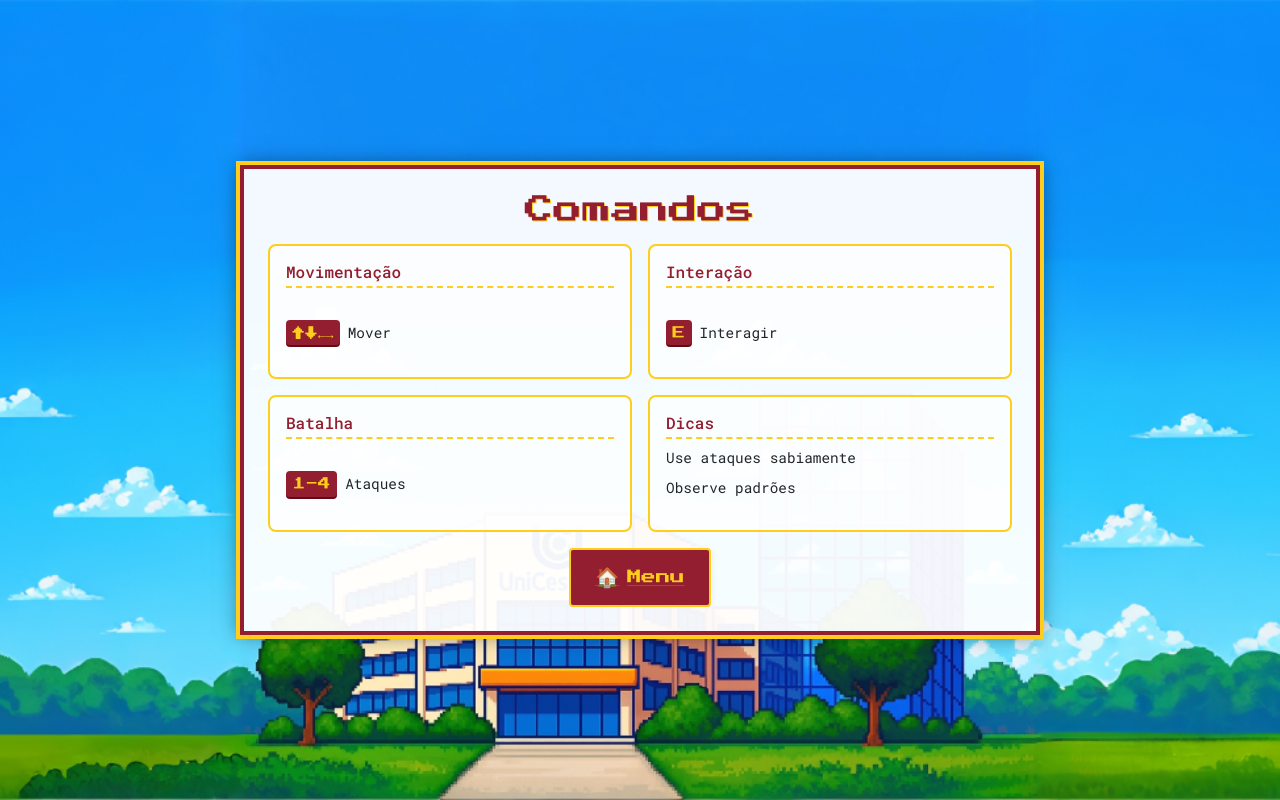
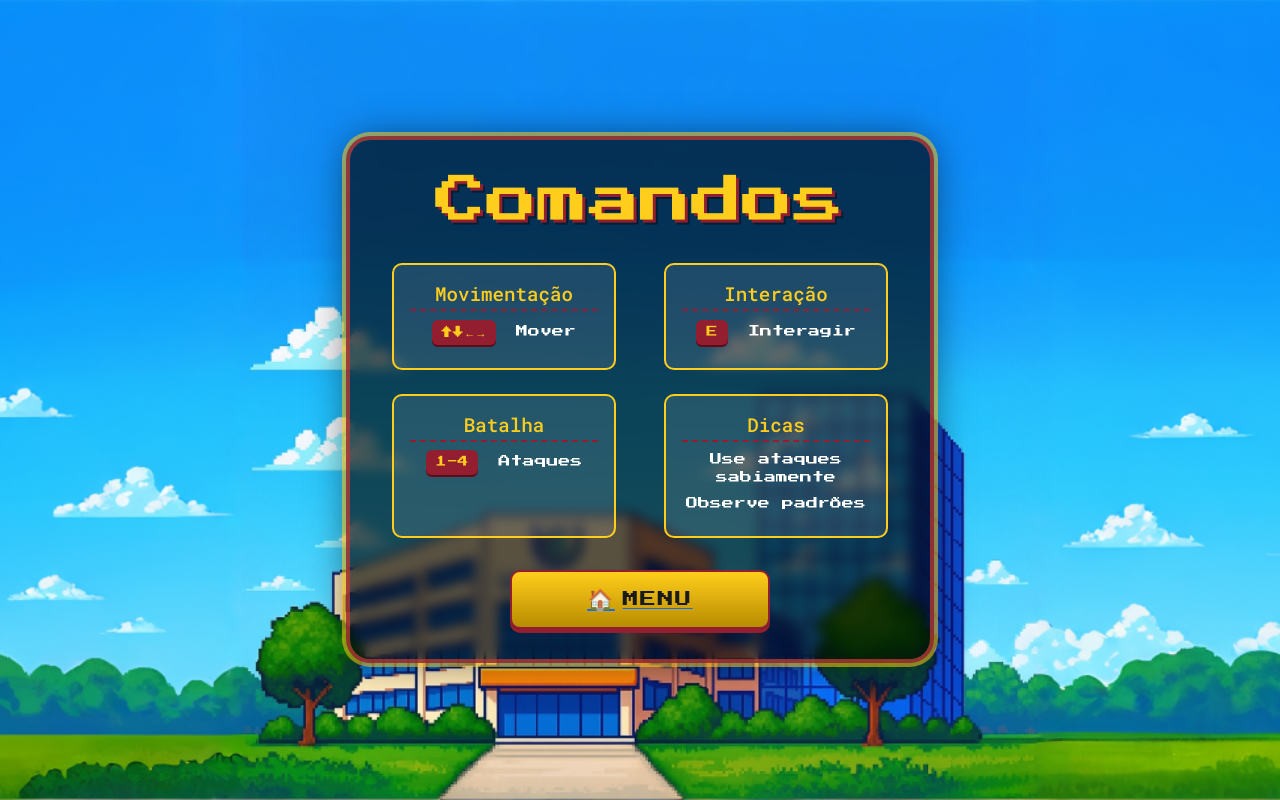
Before and after one commit to joaopaulotr/GameProfessores-Esoft3S, a Vue app in the folder vue/: page /commands in a window 1280 px wide. Built offline with nearby package versions, Linux system fonts and the light colour scheme.

Commit message:
atualização dos comandos

```diff
--- a/vue/src/views/Commands.vue
+++ b/vue/src/views/Commands.vue
@@ -1,32 +1,26 @@
 <template>
   <div class="commands-screen">
     <div class="pokemon-window">
-      <h1>Comandos</h1>
+      <h1 class="commands-title">Comandos</h1>
       <div class="commands-grid">
         <div class="command-section">
           <h2>Movimentação</h2>
           <ul>
-            <br>
             <li><span class="command-key">↑↓←→</span> Mover</li>
           </ul>
         </div>
-
         <div class="command-section">
           <h2>Interação</h2>
           <ul>
-            <br>
             <li><span class="command-key">E</span> Interagir</li>
           </ul>
         </div>
-
         <div class="command-section">
           <h2>Batalha</h2>
           <ul>
-            <br>
             <li><span class="command-key">1-4</span> Ataques</li>
           </ul>
         </div>
-
         <div class="command-section">
           <h2>Dicas</h2>
           <ul>
@@ -35,7 +29,6 @@
           </ul>
         </div>
       </div>
-
       <div class="button-container">
         <router-link to="/menu">
           <button class="pixel-button">
@@ -48,84 +41,96 @@
   </div>
 </template>
 
+<script setup>
+// Nada necessário por enquanto
+</script>
+
 <style scoped>
 .commands-screen {
   display: flex;
+  justify-content: center;
   align-items: center;
-  justify-content: center;
-  min-height: 100vh;
-  padding: 1rem;
-  background: linear-gradient(135deg, #24b5f8 0%, #1a8ac7 100%);
-  background-image: url('@/assets/images/background.png');
-  background-size: cover;
-  background-position: center;
-  position: relative;
+  height: 100vh;
+  background: #24b5f8 url('@/assets/images/background.png') center/cover no-repeat fixed;
+  overflow: hidden;
+  animation: fadeIn 1.2s ease-in-out;
 }
 
 .pokemon-window {
-  width: 90%;
-  max-width: 800px;
-  background-color: rgba(255, 255, 255, 0.95);
-  border: 4px solid #931e30;
-  padding: 1.5rem;
-  box-shadow: 0 0 0 4px #ffce1c, 0 0 20px rgba(0, 0, 0, 0.5);
-  position: relative;
-  z-index: 2;
-  animation: window-appear 0.5s ease-out;
+  background: rgba(0, 0, 0, 0.65);
+  padding: 30px;
+  border-radius: 20px;
+  box-shadow:
+    0 0 0 4px #931e30cc,
+    0 0 0 8px #ffce1c88,
+    0 0 40px rgba(0, 0, 0, 0.6);
+  backdrop-filter: blur(6px);
+  width: 95%;
+  max-width: 580px;
+  animation: scaleIn 0.8s ease-in-out;
+  color: #fff;
+  display: flex;
+  flex-direction: column;
+  align-items: center;
+  gap: 2rem;
+}
+
+.commands-title {
+  font-size: 3.2rem;
+  color: #ffce1c;
+  text-shadow: 3px 3px 0 #931e30, 5px 5px 0 rgba(0, 0, 0, 0.4);
+  text-align: center;
+  margin-bottom: 0;
 }
 
 .commands-grid {
   display: grid;
-  grid-template-columns: repeat(2, 1fr);
-  gap: 1rem;
-  margin: 1rem 0;
+  grid-template-columns: 1fr 1fr;
+  gap: 1.5rem;
+  justify-items: center;
+  width: 100%;
 }
 
 .command-section {
-  background-color: rgba(255, 255, 255, 0.7);
+  background-color: rgba(255, 255, 255, 0.1);
   padding: 1rem;
   border: 2px solid #ffce1c;
-  border-radius: 8px;
-}
-
-h1 {
-  font-size: 1.8rem;
-  color: #931e30;
+  border-radius: 10px;
   text-align: center;
-  margin-bottom: 1rem;
-  text-shadow: 1px 1px 0 #ffce1c;
+  width: 90%;
 }
 
 h2 {
-  color: #931e30;
-  font-size: 1rem;
   margin-bottom: 0.5rem;
+  font-size: 1.2rem;
+  color: #ffce1c;
+  border-bottom: 2px dashed #931e30;
   padding-bottom: 0.3rem;
-  border-bottom: 2px dashed #ffce1c;
 }
 
 ul {
   list-style: none;
   padding: 0;
+  margin: 0;
 }
 
 li {
+  font-family: 'Press Start 2P', cursive;
+  font-size: 0.75rem;
   margin-bottom: 0.5rem;
-  font-size: 0.9rem;
-  display: flex;
-  align-items: center;
+  color: #fff;
 }
 
 .command-key {
   display: inline-block;
   background-color: #931e30;
   color: #ffce1c;
-  padding: 0.2rem 0.4rem;
-  border-radius: 4px;
+  padding: 0.25rem 0.6rem;
+  border-radius: 6px;
   margin-right: 0.5rem;
-  font-family: 'Press Start 2P', monospace;
-  font-size: 0.8rem;
-  min-width: 1.5rem;
+  font-family: 'Press Start 2P', cursive;
+  font-size: 0.7rem;
+  min-width: 2rem;
   text-align: center;
   box-shadow: 0 2px 0 #630a19;
 }
@@ -133,64 +138,87 @@ li {
 .button-container {
   display: flex;
   justify-content: center;
-  margin-top: 1rem;
+  width: 100%;
 }
 
 .pixel-button {
-  background-color: #931e30;
-  border: 2px solid #ffce1c;
-  color: #ffce1c;
-  font-family: 'Press Start 2P', monospace;
-  font-size: 0.9rem;
-  padding: 0.8rem 1.5rem;
-  border-radius: 4px;
+  width: 260px;
+  font-size: 1rem;
+  padding: 12px 0;
+  font-family: 'Press Start 2P', cursive;
+  background: linear-gradient(to bottom, #ffce1c 0%, #b88b00 100%);
+  border: 2px solid #931e30;
+  border-radius: 10px;
+  color: #1a1a1a;
+  text-transform: uppercase;
+  letter-spacing: 1.5px;
+  box-shadow: 0 4px 0 #931e30;
+  transition: all 0.3s ease;
+  position: relative;
   cursor: pointer;
   display: flex;
   align-items: center;
+  justify-content: center;
   gap: 0.5rem;
-  transition: all 0.2s ease;
 }
 
 .pixel-button:hover {
-  transform: translateY(-2px);
-  box-shadow: 0 4px 8px rgba(147, 30, 48, 0.3);
-  background-color: #a52235;
+  transform: scale(1.06);
+  background: linear-gradient(to bottom, #fff36e, #e7a600);
+  box-shadow: 0 0 15px #ffce1caa;
+  color: #000;
+}
+
+.pixel-button:active {
+  transform: scale(0.97);
+  box-shadow: 0 0 8px #931e30aa;
+}
+
+.pixel-button:focus {
+  outline: none;
 }
 
 .button-icon {
-  font-size: 1.2rem;
+  font-size: 1.3rem;
 }
 
-@keyframes window-appear {
+@keyframes fadeIn {
   from {
     opacity: 0;
-    transform: translateY(20px);
   }
   to {
     opacity: 1;
-    transform: translateY(0);
   }
 }
 
-@media (max-width: 768px) {
+@keyframes scaleIn {
+  0% {
+    transform: scale(0.8);
+    opacity: 0.5;
+  }
+  100% {
+    transform: scale(1);
+    opacity: 1;
+  }
+}
+
+@media (max-width: 480px) {
   .commands-grid {
     grid-template-columns: 1fr;
   }
 
-  .pokemon-window {
-    padding: 1rem;
-  }
-
-  h1 {
-    font-size: 1.5rem;
+  .commands-title {
+    font-size: 2.3rem;
   }
 
   .command-key {
-    font-size: 0.7rem;
+    font-size: 0.6rem;
+    min-width: 1.5rem;
+  }
+
+  .pixel-button {
+    width: 200px;
+    font-size: 0.9rem;
   }
 }
 </style>
-
-<script setup>
-// Lógica do componente aqui se necessário
-</script>
```
